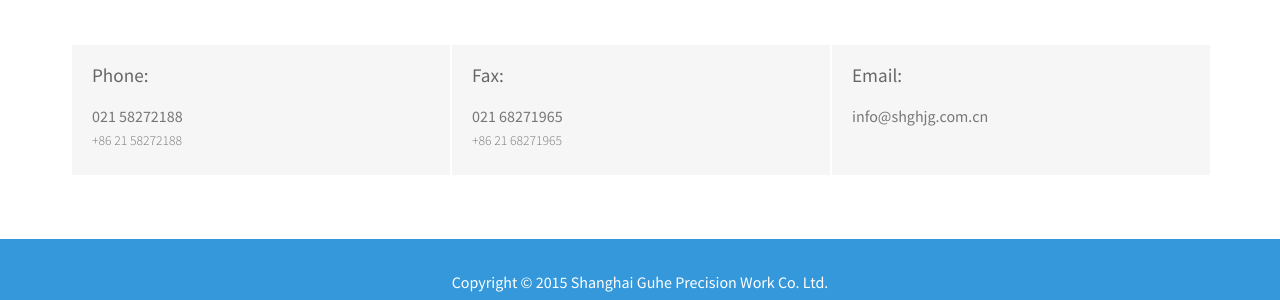
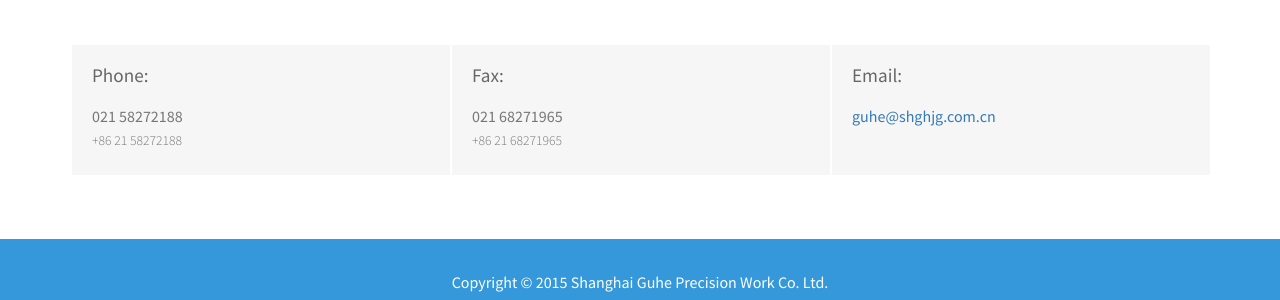
Before and after one commit to shghjg/shghjg.github.io, a Jekyll site: the page built from index.html, in a window 1280 px wide and 900 px high, scrolled down 3919 px. Shown: the part 575-875 px from the top of the window. Built offline with Jekyll 4.4.1, drawn with Linux system fonts in a browser that asks for light colours; some of the changed lines change nothing that is shown.

Commit message:
Update the email

```diff
--- a/index.html
+++ b/index.html
@@ -314,7 +314,7 @@
 				</div>
 				<div class="col-sm-4 contact_details">
 					<h5>Email:</h5>
-					<div>info@shghjg.com.cn</div>
+					<div><a href="ma&#105;&#108;t&#111;&#58;g&#117;h&#101;&#64;s&#104;g&#104;&#106;g.&#99;&#111;m&#46;&#99;&#110;">&#103;&#117;he&#64;shgh&#106;g.&#99;&#111;m.c&#110;</a></div>
 				</div>
 			</div>
 		</div>
```
